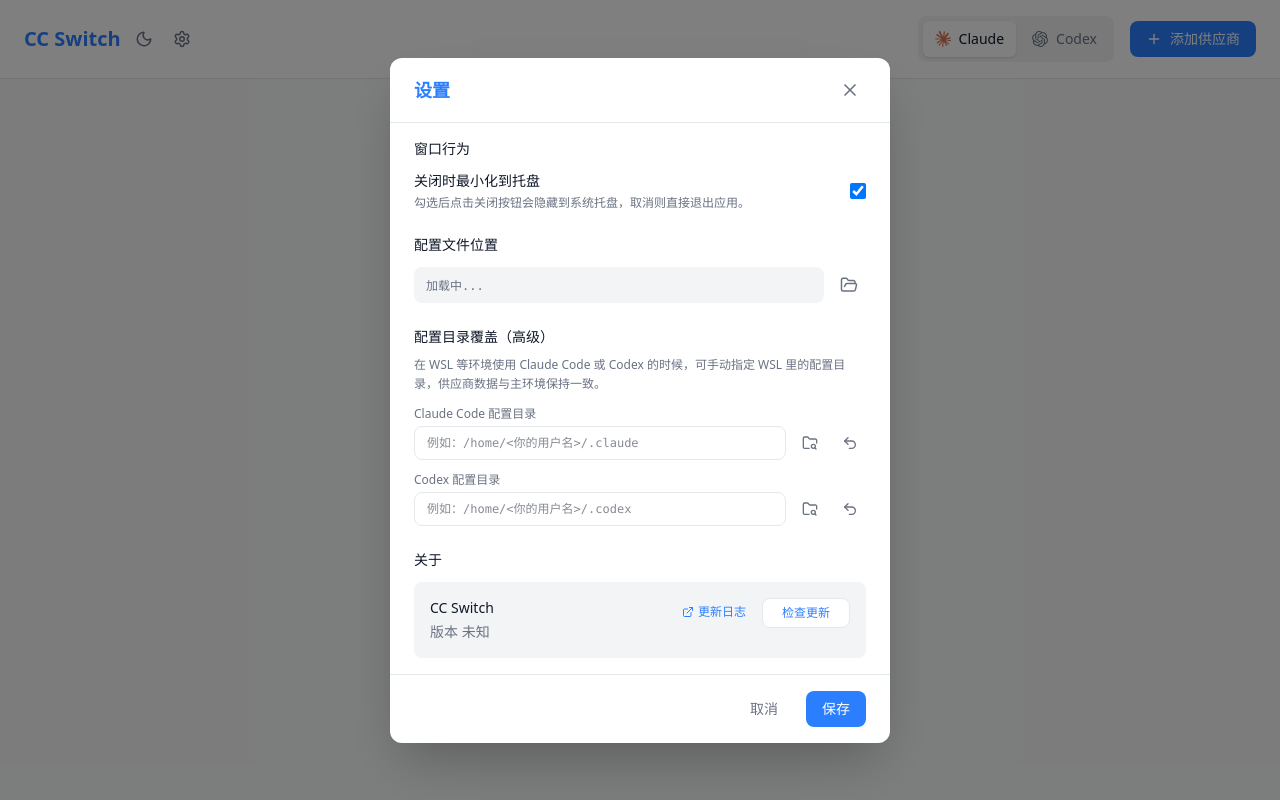
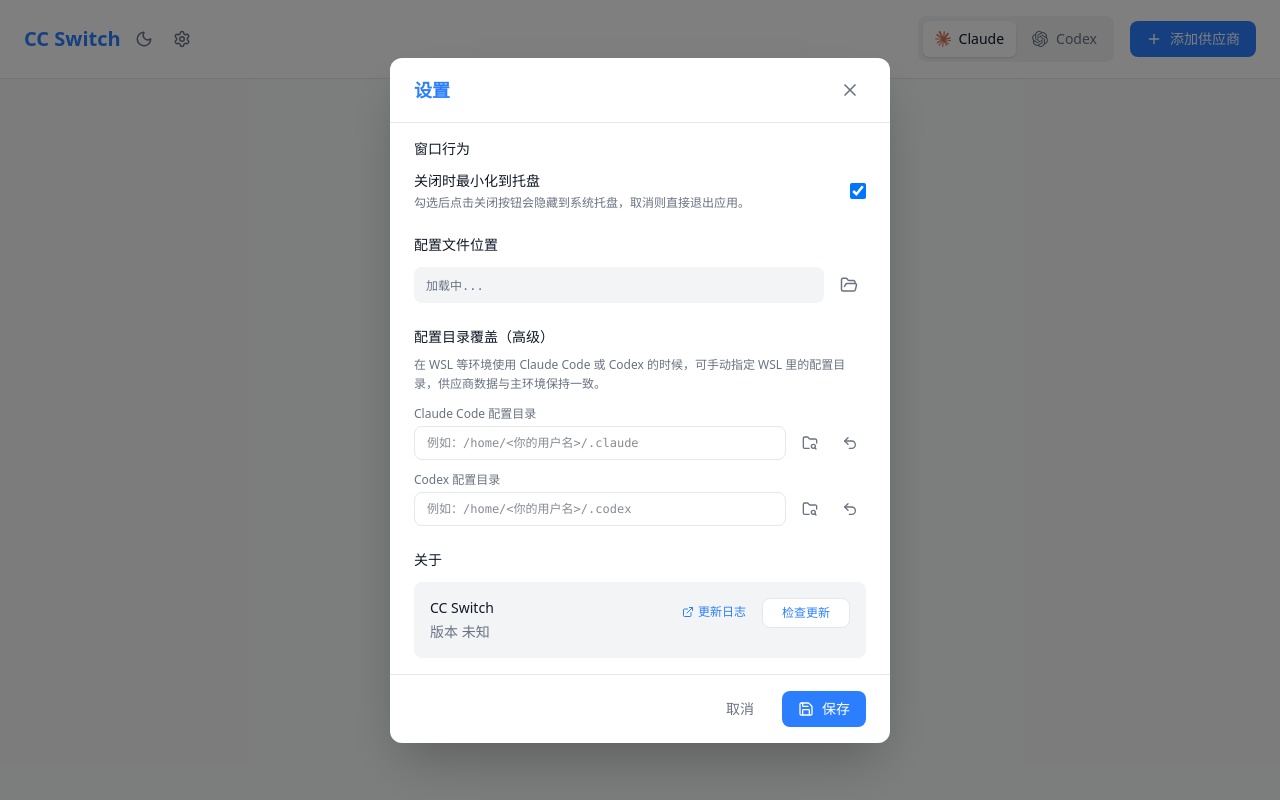
Before and after one commit to zwenooo/cc-switch, a React (Vite) app: page / in a window 1280 px wide. Both pictures are taken after a click on the button 181 px from the left and 39 px from the top of the page. Built offline with nearby package versions, Linux system fonts and the light colour scheme.

Commit message:
feat: improve SettingsModal UX with scrolling and save icon
- Add scrollable content area with max height constraint
- Add Save icon to save button for better visual clarity

```diff
--- a/src/components/SettingsModal.tsx
+++ b/src/components/SettingsModal.tsx
@@ -8,6 +8,7 @@
   Check,
   Undo2,
   FolderSearch,
+  Save,
 } from "lucide-react";
 import { getVersion } from "@tauri-apps/api/app";
 import { homeDir, join } from "@tauri-apps/api/path";
@@ -295,7 +296,7 @@
           isLinux() ? "" : " backdrop-blur-sm"
         }`}
       />
-      <div className="relative bg-white dark:bg-gray-900 rounded-xl shadow-2xl w-[500px] overflow-hidden">
+      <div className="relative bg-white dark:bg-gray-900 rounded-xl shadow-2xl w-[500px] max-h-[90vh] flex flex-col overflow-hidden">
         {/* 标题栏 */}
         <div className="flex items-center justify-between px-6 py-4 border-b border-gray-200 dark:border-gray-800">
           <h2 className="text-lg font-semibold text-blue-500 dark:text-blue-400">
@@ -310,7 +311,7 @@
         </div>
 
         {/* 设置内容 */}
-        <div className="px-6 py-4 space-y-6">
+        <div className="px-6 py-4 space-y-6 overflow-y-auto flex-1">
           {/* 窗口行为设置 */}
           <div>
             <h3 className="text-sm font-medium text-gray-900 dark:text-gray-100 mb-3">
@@ -534,8 +535,9 @@
           </button>
           <button
             onClick={saveSettings}
-            className="px-4 py-2 text-sm font-medium text-white bg-blue-500 hover:bg-blue-600 dark:bg-blue-600 dark:hover:bg-blue-700 rounded-lg transition-colors"
+            className="px-4 py-2 text-sm font-medium text-white bg-blue-500 hover:bg-blue-600 dark:bg-blue-600 dark:hover:bg-blue-700 rounded-lg transition-colors flex items-center gap-2"
           >
+            <Save size={16} />
             保存
           </button>
         </div>
```
